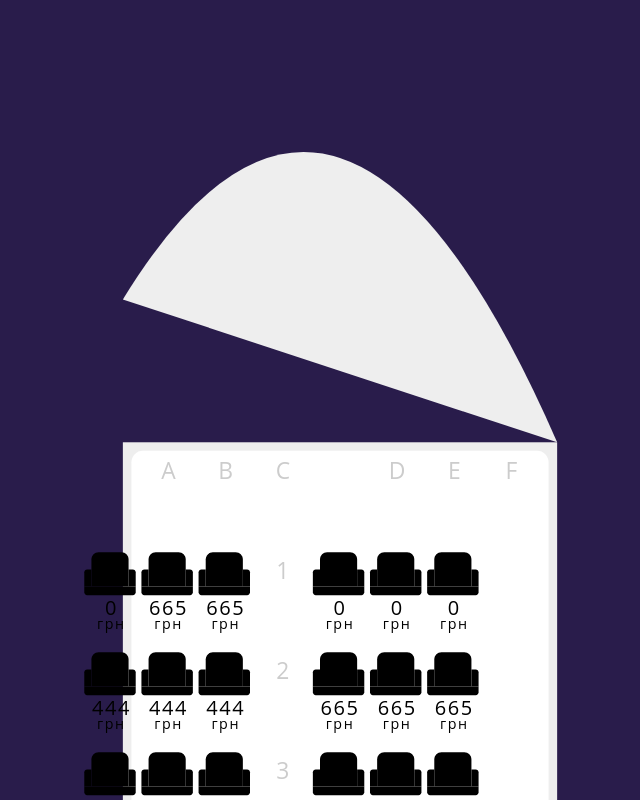
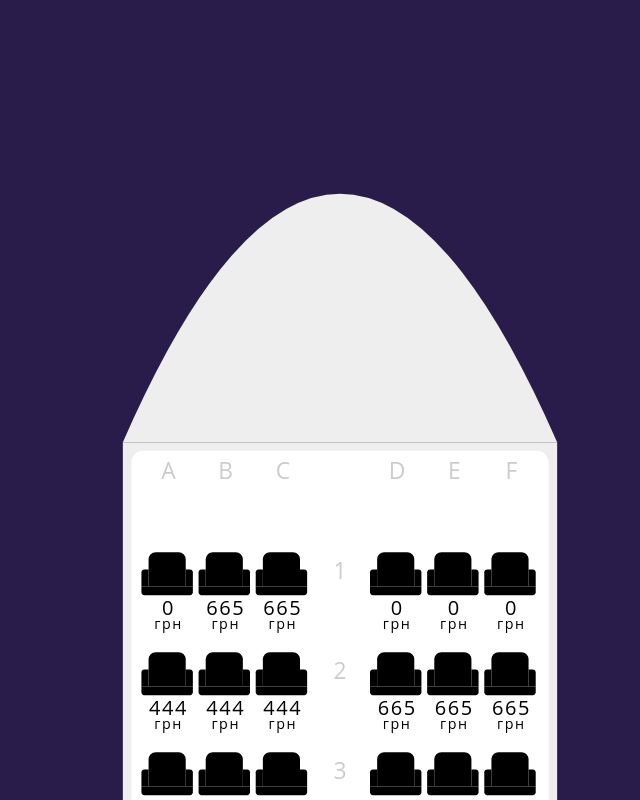
Before and after one commit to dmitriantipov1/plane, a plain HTML site: page index.html in a window 1280 px wide. Shown: the top 800 px of the page, without its empty margins (300-940 px from the left). Drawn offline with Linux system fonts and the light colour scheme.

Commit message:
repair plane

```diff
--- a/index.html
+++ b/index.html
@@ -32,7 +32,7 @@
 		    			<use xlink:href="#seatPrefix__seat-source" fill="#FFFFFF" id="seatPrefix__seat-disabled" stroke="#CCCCCC"></use>
 		    			<use xlink:href="#seatPrefix__seat-source" fill="#FFFFFF" id="seatPrefix__seat" stroke="#A4C2EC"></use>
 		    		</defs>
-		    		<path d="M128,204 Q280,-44 432,304"></path>
+		    		<path d="M128,304 Q280,-44 432,304"></path>
 		    		<rect x="128" y="304" width="304" height="2692"></rect>
 		    		<rect fill="#ffffff" rx="8" x="134" y="310" width="292" height="2680"></rect>
 					<g transform="translate(0, 1172)">
@@ -44,9 +44,9 @@
 							<use class="tail-aircutter-flip" href="#seatPrefix__tail-aircutter" style="transform-origin: 280px 1921.33px 0px;"></use>
 						</g>
 					</g>
-					<g>
-						<g transform="translate(0, 0)">
-							<polygon id="seatPrefix__right-wing" points="432 750 1344 1534.875 1344 1680.2222222222222 432 1348"></polygon>
+					<g >
+						<g transform="translate(600,-30)"   id="left-wing">
+							<polygon transform="scale (-1, 1)" id="seatPrefix__right-wing" points="432 750 1344 1534.875 1344 1680.2222222222222 432 1348"></polygon>
 						</g>
 						<g transform="translate(0, 0)">
 							<use class="tail-aircutter-flip" href="#seatPrefix__right-wing" style="transform-origin: 280px 750px 0px;"></use>
@@ -56,7 +56,7 @@
 		    	<g>
 					<text fill="#CCCCCC" text-anchor="middle" x="160" y="330"> A </text><text fill="#CCCCCC" text-anchor="middle" x="200" y="330"> B </text><text fill="#CCCCCC" text-anchor="middle" x="240" y="330"> C </text><text fill="#CCCCCC" text-anchor="middle" x="320" y="330"> D </text><text fill="#CCCCCC" text-anchor="middle" x="360" y="330"> E </text><text fill="#CCCCCC" text-anchor="middle" x="400" y="330"> F </text>
 		    	</g>
-		    	<g transform="translate(-40,40)">
+		    	<g transform="translate(0,40)">
 
 	    <g onclick="changerect(event)">
 			<g class="g-wrap place-disabled" stroke-width="2" transform="translate(140,340)" data-user-id="1" data-hash="KBP_BUS" data-position-row="1" data-position-place="A">
--- a/style.css
+++ b/style.css
@@ -28,7 +28,11 @@ body {
 .place:hover {
 }
 
-.place-disabled {
+.g-wrap.place-disabled {
+}
+
+#left-wing{
+	fill: white;
 }
 
 
```
